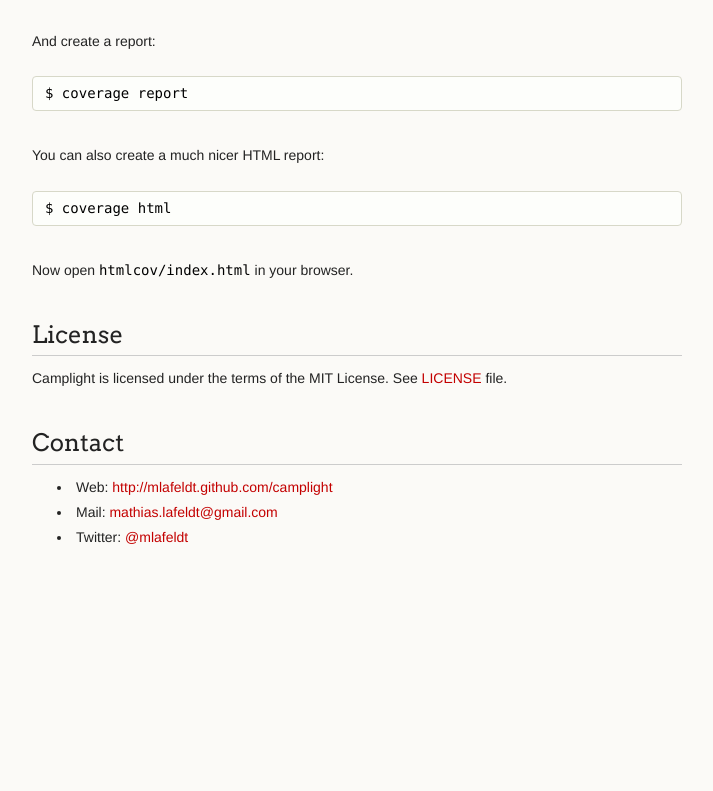
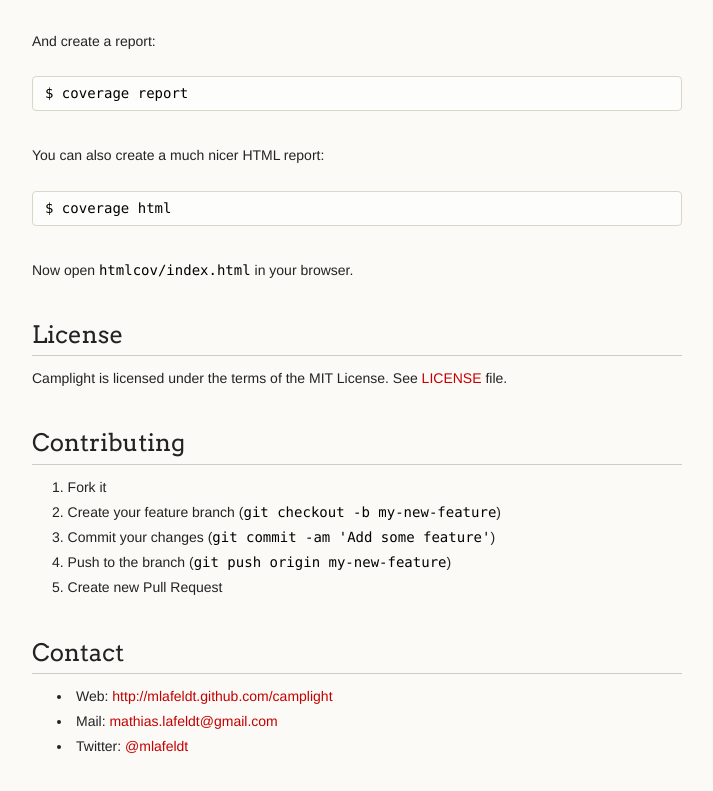
Before and after one commit to mlafeldt/camplight, a plain HTML site: page index.html in a window 1280 px wide. Shown: the part 2405-3196 px from the top of the page, without its empty margins (278-991 px from the left). Before the commit the page ends 3027 px from the top, so only its background shows below. Drawn offline with Linux system fonts and the light colour scheme.

```diff
--- a/index.html
+++ b/index.html
@@ -95,7 +95,7 @@
 Room commands (require --room to be set):
   status                get general room information
   recent                list recent messages in the room
-  transcript            list all messages sent today to the room
+  transcript [date]     list all messages sent to the room (on date YYYY/MM/DD)
   uploads               list recently uploaded files in the room
   join                  join the room
   leave                 leave the room
@@ -151,6 +151,15 @@
 <p>Camplight is licensed under the terms of the MIT License. See <a href="https://github.com/mlafeldt/camplight/blob/master/LICENSE">LICENSE</a> file.</p>
 
 <h2>
+<a name="contributing" class="anchor" href="#contributing"><span class="octicon octicon-link"></span></a>Contributing</h2>
+
+<ol>
+<li>Fork it</li>
+<li>Create your feature branch (<code>git checkout -b my-new-feature</code>)</li>
+<li>Commit your changes (<code>git commit -am 'Add some feature'</code>)</li>
+<li>Push to the branch (<code>git push origin my-new-feature</code>)</li>
+<li>Create new Pull Request</li>
+</ol><h2>
 <a name="contact" class="anchor" href="#contact"><span class="octicon octicon-link"></span></a>Contact</h2>
 
 <ul>
```
Also changed, not shown: params.json (+1 -1 lines).
